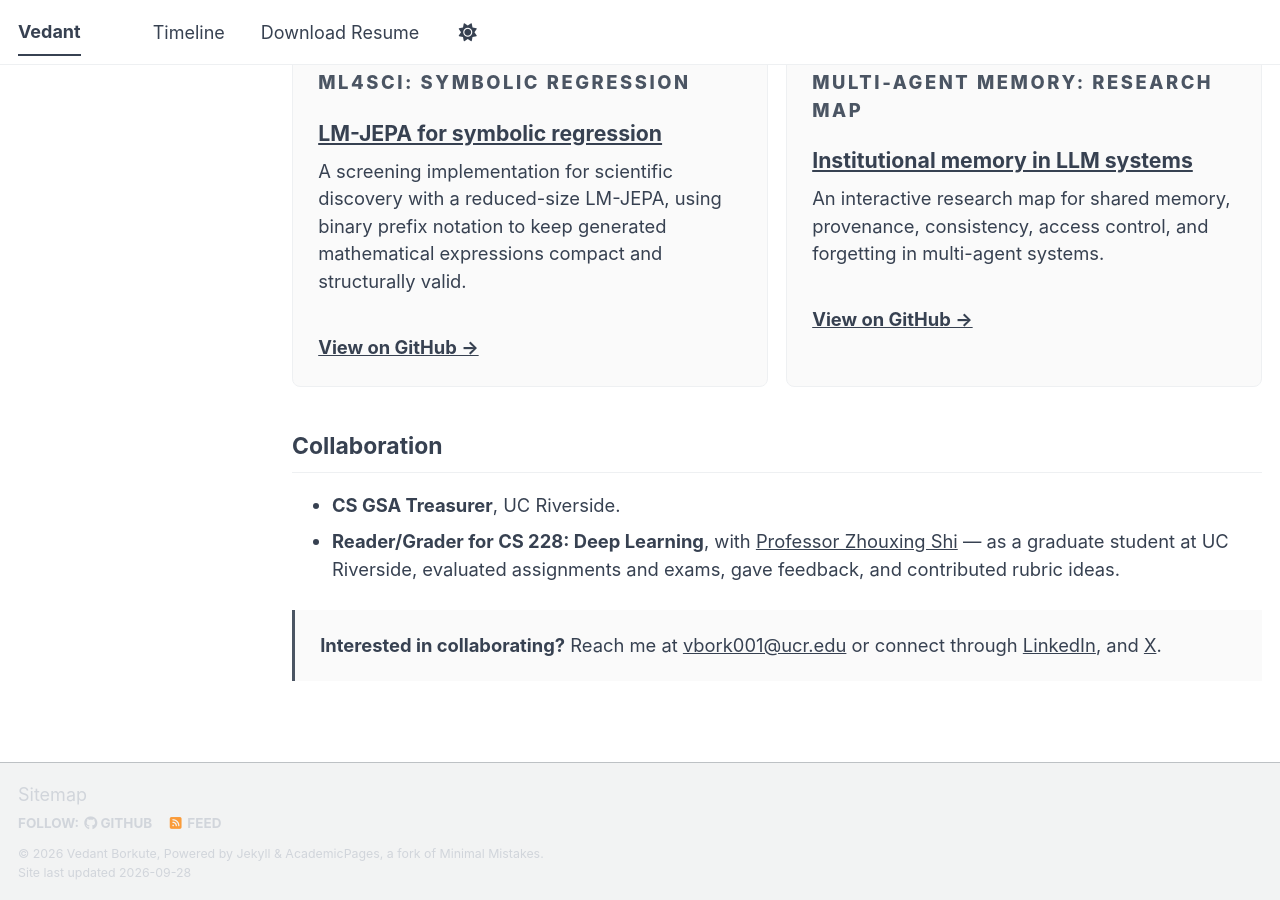
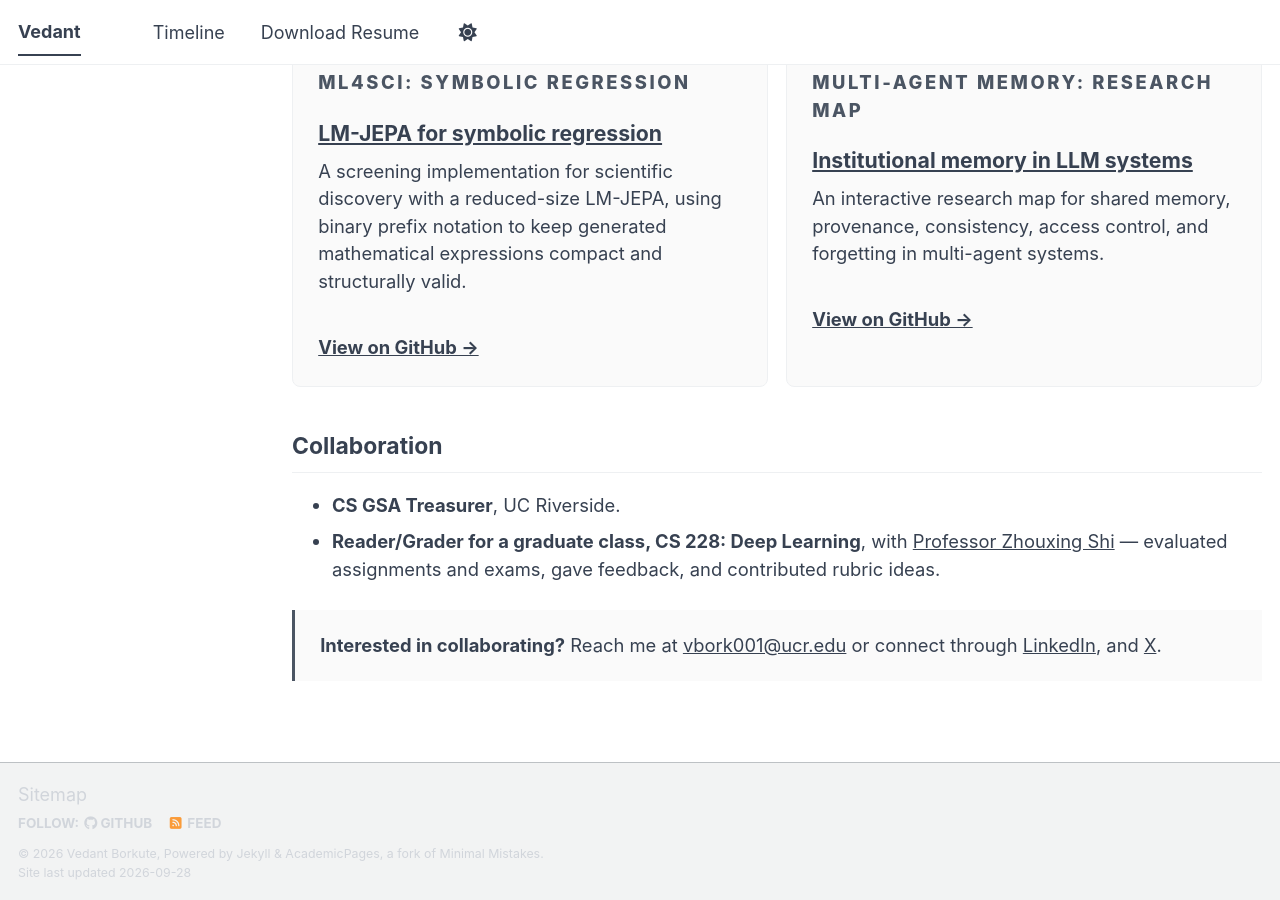
Before and after one commit to Vedant2100/vedant2100.github.io, a Jekyll site: the page built from _pages/about.md, in a window 1280 px wide and 900 px high, scrolled down 2896 px. Built offline with Jekyll 4.4.1, drawn with Linux system fonts in a browser that asks for light colours; some web fonts are replaced; a script bundle is joined from its source files by our own code; library files that are not in the unit come from our copies.

Commit message:
Clarify deep learning grading role

```diff
--- a/_pages/about.md
+++ b/_pages/about.md
@@ -106,7 +106,7 @@ redirect_from:
 ## Collaboration
 
 - **CS GSA Treasurer**, UC Riverside.
-- **Reader/Grader for CS 228: Deep Learning**, with <a href="https://shizhouxing.github.io/">Professor Zhouxing Shi</a> — as a graduate student at UC Riverside, evaluated assignments and exams, gave feedback, and contributed rubric ideas.
+- **Reader/Grader for a graduate class, CS 228: Deep Learning**, with <a href="https://shizhouxing.github.io/">Professor Zhouxing Shi</a> — evaluated assignments and exams, gave feedback, and contributed rubric ideas.
 
 <div class="home-footer-note">
   <strong>Interested in collaborating?</strong> Reach me at <a href="mailto:vbork001@ucr.edu">vbork001@ucr.edu</a> or connect through <a href="https://www.linkedin.com/in/vedant-borkute/">LinkedIn</a>, and <a href="https://x.com/vedant275">X</a>.
```
